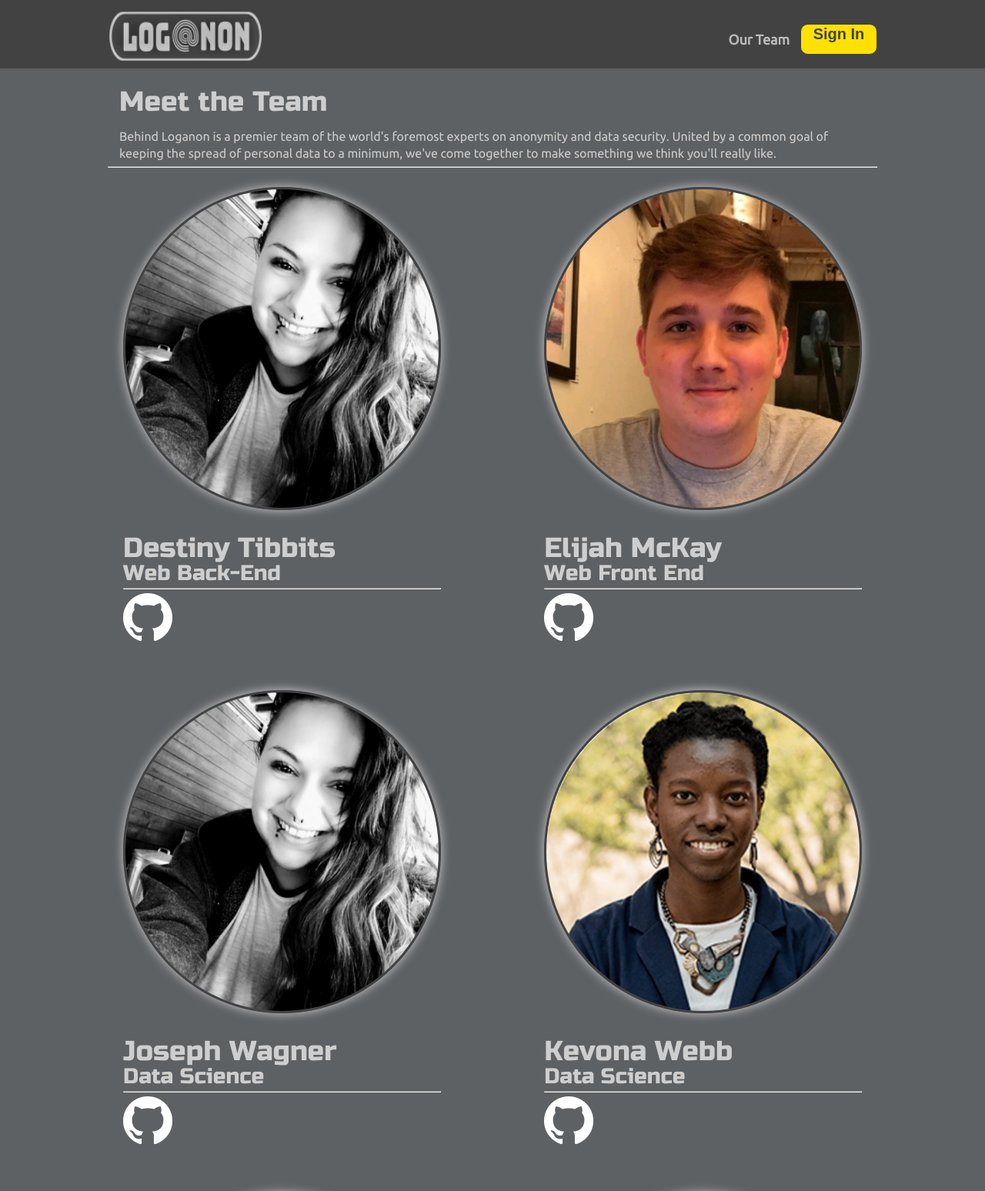
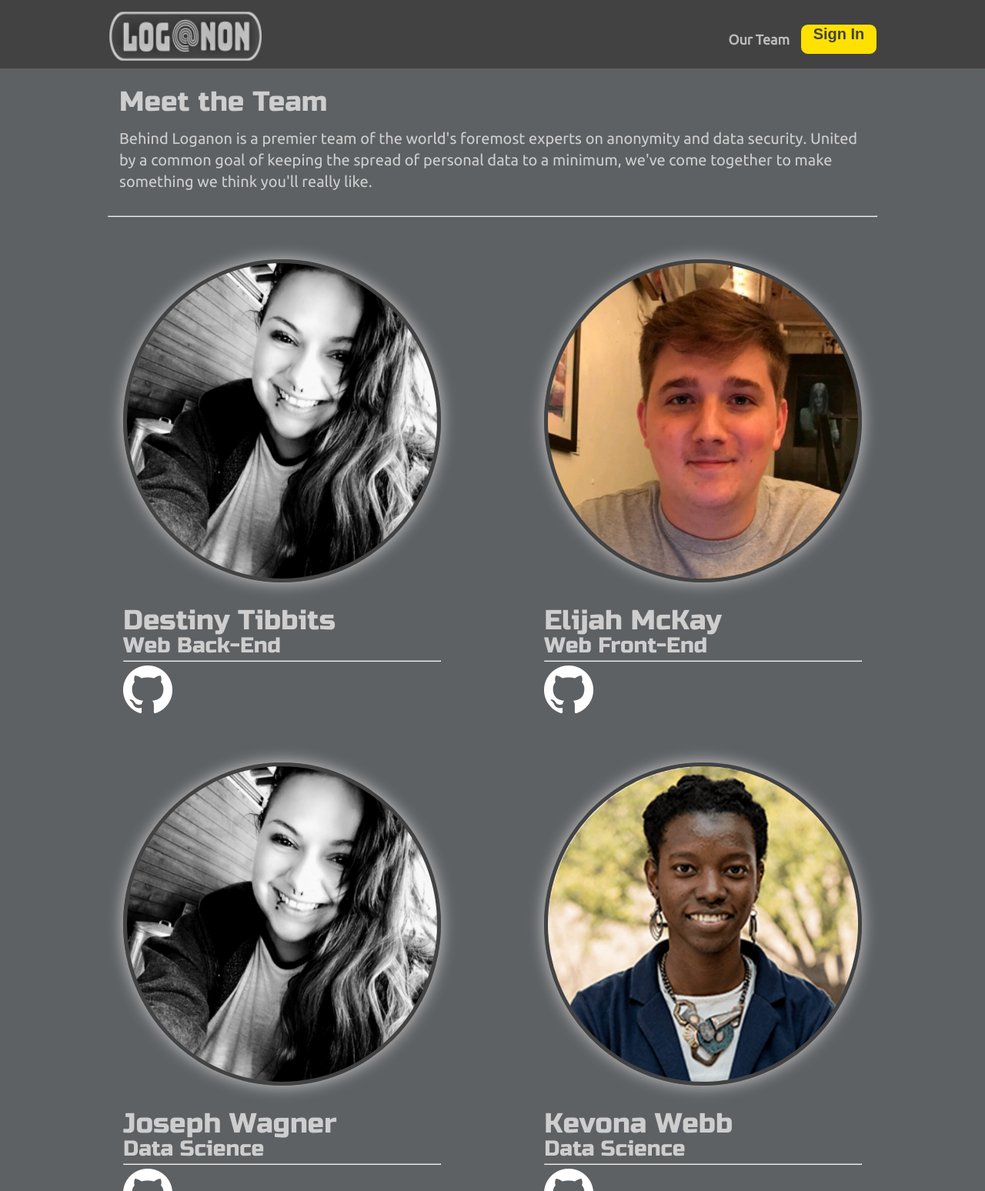
Before and after one commit to loganon-build-week/User-Interface, a website: page about.html in a window 1280 px wide. Shown: the top 1548 px of the page at 77% size. Drawn offline with Linux system fonts and the light colour scheme.

Commit message:
More styling and spacing

```diff
--- a/about.html
+++ b/about.html
@@ -39,7 +39,7 @@
     <header class="intro">
       <!-- image code here -->
       <!-- <img src="img/BWBannerThin.jpg" alt="A black and white code snippet"> -->
-
+      <div class="topBlurb">
           <h2>Meet the Team</h2>
 
           <p>Behind Loganon is a premier team of the world's foremost experts on anonymity and data security. United by a
@@ -47,12 +47,16 @@
             you'll really like.</p>
 
           <hr>
+      </div>
+
 
     </header>
 
     <!-- Team Profiles -->
 
     <section class="member-bios">
+
+      <!--Beginning of Row 1-->
       <div class="row">
         <div class="proDiv">
           <img class="proPic" src="img/Team/Destiny-Tibbitts.PNG" alt="Destiny">
@@ -63,9 +67,9 @@
         </div>
 
         <div class="proDiv">
-          <img class=proPic src="img/Team/Elijah-McKay.PNG" alt="Destiny">
+          <img class=proPic src="img/Team/Elijah-McKay.png" alt="Destiny">
           <h2>Elijah McKay</h2>
-          <h3>Web Front End</h3>
+          <h3>Web Front-End</h3>
           <hr>
           <img src="img/GitHub-Mark-Light-64px.png" alt="github icon">
         </div>
@@ -73,7 +77,7 @@
       </div>
       <!--End Row 1-->
 
-
+      <!--Beginning of Row 2-->
       <div class="row">
         <div class="proDiv">
           <img class="proPic" src="img/Team/Destiny-Tibbitts.PNG" alt="Destiny">
@@ -84,22 +88,19 @@
         </div>
 
         <div class="proDiv">
-            <img class=proPic src="img/Team/Kevona-Webb.PNG" alt="Destiny">
+          <img class=proPic src="img/Team/Kevona-Webb.png" alt="Destiny">
           <h2>Kevona Webb</h2>
           <h3>Data Science</h3>
           <hr>
           <img src="img/GitHub-Mark-Light-64px.png" alt="github icon">
         </div>
-
-
-
       </div>
       <!--End Row 2-->
 
+      <!--Beginning of Row 3-->
       <div class="row">
-
         <div class="proDiv">
-              <img class=proPic src="img/Team/Ned-Horsey.PNG" alt="Destiny">
+          <img class=proPic src="img/Team/Ned-Horsey.png" alt="Destiny">
           <h2>Ned Horsey</h2>
           <h3>Data Science</h3>
           <hr>
@@ -108,29 +109,28 @@
 
 
         <div class="proDiv">
-          <img class="proPic" src="img/Team/Obaida-Albaroudi.PNG" alt="Destiny">
+          <img class="proPic" src="img/Team/Obaida-Albaroudi.png" alt="Destiny">
           <h2>Obaida Albaroudi</h2>
           <h3>Web Front-End</h3>
           <hr>
           <img src="img/GitHub-Mark-Light-64px.png" alt="github icon">
         </div>
-
-
       </div>
       <!--End Row 3-->
 
-
+      <!--Beginning of Row 4-->
       <div class="row">
         <div class="proDiv">
-          <img class="proPic" src="img/Team/Tyler-Gilchrist.PNG" alt="Destiny">
+          <img class="proPic" src="img/Team/Tyler-Gilchrist.png" alt="Destiny">
           <h2>Tyler Gilchrist</h2>
           <h3>Web UI</h3>
           <hr>
           <img src="img/GitHub-Mark-Light-64px.png" alt="github icon">
         </div>
 
+
         <div class="proDiv">
-          <img class=proPic src="img/Team/Vanesa-Flores.PNG" alt="Destiny">
+          <img class=proPic src="img/Team/Vanesa-Flores.png" alt="Destiny">
           <h2>Vanesa Flores</h2>
           <h3>Web Front-End</h3>
           <hr>
@@ -139,8 +139,6 @@
 
       </div>
       <!--End Row 4-->
-
-
 
     </section> <!-- End Team Profiles -->
 
--- a/less/about-page.less
+++ b/less/about-page.less
@@ -26,13 +26,21 @@
             width: 100%;
             height: 42rem;
             border-radius: 50%;
-            border: 3px solid @nav-bg;
-            box-shadow: 0 0 13px @main-font-color;
+            border: 5px solid @nav-bg;
+            box-shadow: 0 0 20px @main-font-color;
             margin-bottom: 3rem;
         }
 
 
     }
 
+}
 
+.topBlurb{
+    padding-bottom: 3rem;
+    p{
+        font-size: 2rem;
+        margin-bottom: 3rem;
+
+    }
 }
```
Also changed, not shown: Design Options/BWPlain.PNG (added), Design Options/BWYellow.PNG (added), Design Options/ColorPlain.PNG (added), Design Options/ColorYellow.PNG (added), css/index.css, img/Team/Elijah-McKayBW.png (added), img/Team/Kevona-WebbBW.png (added), img/Team/Ned-HorseyBW.png (added), img/Team/Obaida-AlbaroudiBW.png (added), img/Team/Tyler-GilchristBW.png (added), img/Team/Vanesa-FloresBW.png (added). Lines whose indentation alone changed are shown as unchanged.
